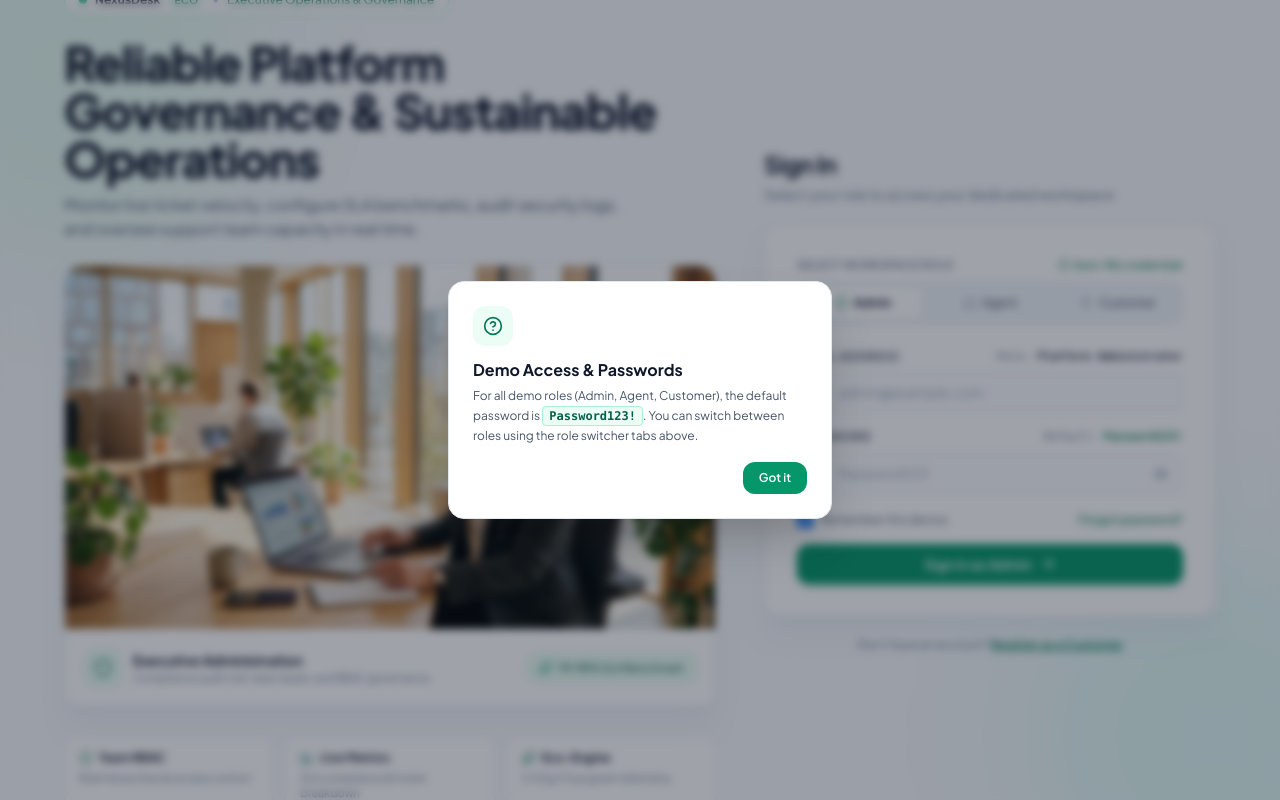
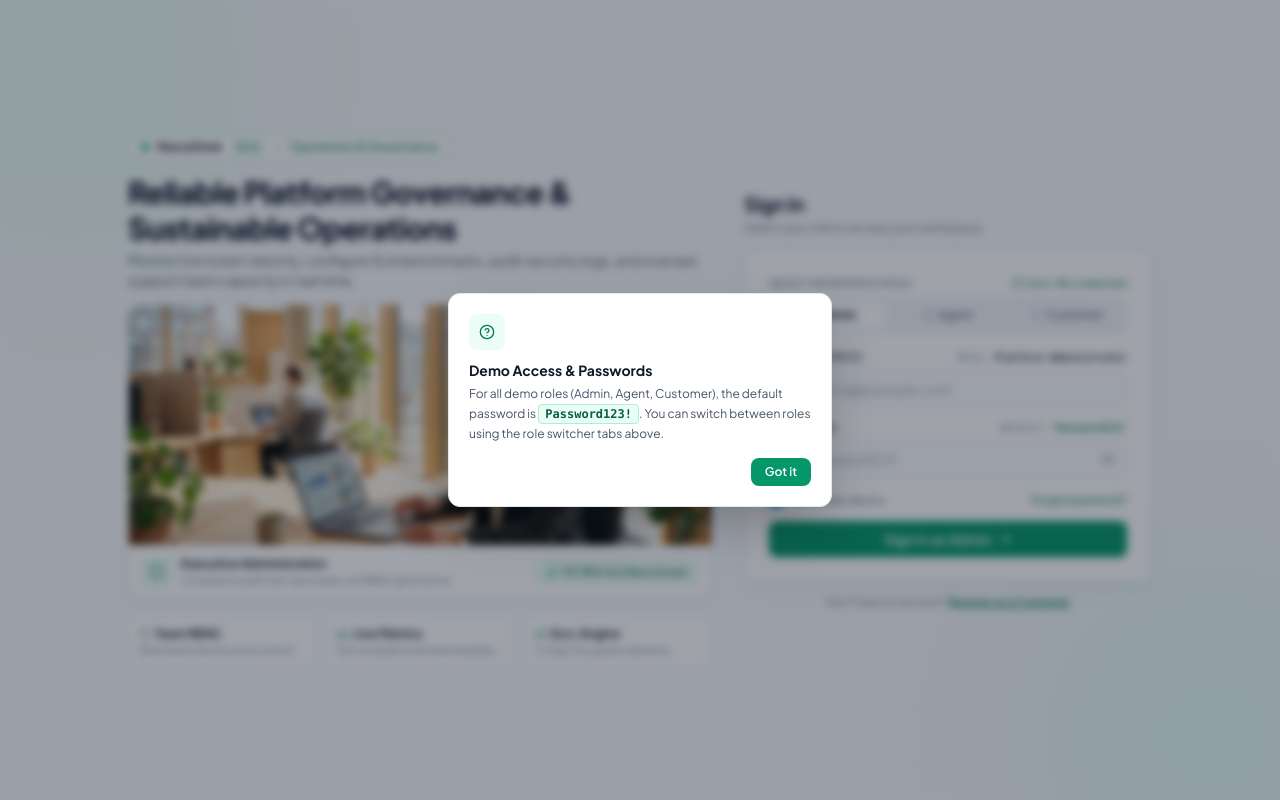
Before and after one commit to Suhirdha24/AI-customer-support-and-help-desk-platform, a React (Vite) app in the folder client/: page /login in a window 1280 px wide. Both pictures are taken after a click on the button "Forgot password?". Built offline with nearby package versions, Linux system fonts and the light colour scheme.

Commit message:
fix(ui): compact authentication layout to fit seamlessly within 100vh viewport without scrolling

```diff
--- a/client/src/features/auth/LoginPage.tsx
+++ b/client/src/features/auth/LoginPage.tsx
@@ -40,7 +40,6 @@ interface RoleConfig {
   icon: React.ElementType;
   activeColor: string;
   badgeBg: string;
-  // Natural visual showcase properties
   heroImage: string;
   badgeText: string;
   headline: string;
@@ -62,7 +61,7 @@ const ROLES: RoleConfig[] = [
     activeColor: 'bg-white text-emerald-900 shadow-sm border-slate-200/80 font-bold',
     badgeBg: 'bg-emerald-600',
     heroImage: '/images/natural_admin.jpg',
-    badgeText: 'Executive Operations & Governance',
+    badgeText: 'Operations & Governance',
     headline: 'Reliable Platform Governance & Sustainable Operations',
     description:
       'Monitor live ticket velocity, configure SLA benchmarks, audit security logs, and oversee support team capacity in real time.',
@@ -262,17 +261,17 @@ export const LoginPage: React.FC = () => {
   const OverlayIcon = currentRole.overlayIcon;
 
   return (
-    <div className="min-h-screen bg-slate-50 flex flex-col justify-center py-10 px-4 sm:px-6 lg:px-8 relative overflow-hidden font-sans text-slate-800">
+    <div className="min-h-screen lg:h-screen lg:max-h-screen bg-slate-50 flex flex-col justify-center py-4 lg:py-2 px-4 sm:px-6 lg:px-8 relative overflow-y-auto lg:overflow-hidden font-sans text-slate-800">
       {/* Soft natural ambient lighting */}
-      <div className="absolute -top-32 -left-32 w-96 h-96 bg-emerald-100/50 rounded-full blur-3xl pointer-events-none" />
-      <div className="absolute -bottom-32 -right-32 w-96 h-96 bg-teal-100/50 rounded-full blur-3xl pointer-events-none" />
+      <div className="absolute -top-32 -left-32 w-96 h-96 bg-emerald-100/40 rounded-full blur-3xl pointer-events-none" />
+      <div className="absolute -bottom-32 -right-32 w-96 h-96 bg-teal-100/40 rounded-full blur-3xl pointer-events-none" />
 
-      {/* Main 2-Column Split Container */}
-      <div className="max-w-6xl w-full mx-auto grid grid-cols-1 lg:grid-cols-12 gap-8 lg:gap-12 items-center relative z-10">
-        {/* Left 7 Columns: Product Showcase & Natural Photography */}
-        <div className="lg:col-span-7 space-y-6 text-left">
+      {/* Main 2-Column Split Container: Fits perfectly within screen height */}
+      <div className="max-w-5xl w-full mx-auto grid grid-cols-1 lg:grid-cols-12 gap-6 lg:gap-8 items-center relative z-10 my-auto">
+        {/* Left 7 Columns: Compact Product Showcase & Natural Photography */}
+        <div className="lg:col-span-7 space-y-3 sm:space-y-3.5 text-left">
           {/* Brand Badge */}
-          <div className="inline-flex items-center gap-2 px-3.5 py-1.5 rounded-full bg-white border border-emerald-200 text-xs text-emerald-800 shadow-sm backdrop-blur-md">
+          <div className="inline-flex items-center gap-2 px-3 py-1 rounded-full bg-white border border-emerald-200 text-xs text-emerald-800 shadow-xs">
             <span className="flex h-2 w-2 rounded-full bg-emerald-500" />
             <span className="font-bold text-slate-900">NexusDesk</span>
             <span className="text-emerald-700 bg-emerald-50 px-1.5 py-0.2 rounded font-semibold text-[10px] uppercase tracking-wider">
@@ -282,58 +281,58 @@ export const LoginPage: React.FC = () => {
             <span className="text-emerald-700 font-medium">{currentRole.badgeText}</span>
           </div>
 
-          {/* Natural Headline */}
-          <div className="space-y-2.5 transition-all duration-300">
-            <h1 className="text-3xl sm:text-4xl lg:text-5xl font-extrabold text-slate-900 tracking-tight leading-[1.15]">
+          {/* Compact Natural Headline */}
+          <div className="space-y-1 transition-all duration-300">
+            <h1 className="text-xl sm:text-2xl lg:text-3xl font-extrabold text-slate-900 tracking-tight leading-snug">
               {currentRole.headline}
             </h1>
-            <p className="text-sm sm:text-base text-slate-600 max-w-xl leading-relaxed">
+            <p className="text-xs sm:text-sm text-slate-600 line-clamp-2 leading-relaxed">
               {currentRole.description}
             </p>
           </div>
 
-          {/* Natural Photo Frame: Changes smoothly per role */}
-          <div className="relative rounded-2xl overflow-hidden border border-slate-200 bg-white shadow-xl shadow-slate-200/50 group min-h-[260px] sm:min-h-[340px]">
+          {/* Natural Photo Frame: Constrained height so it doesn't push down content */}
+          <div className="relative rounded-xl overflow-hidden border border-slate-200 bg-white shadow-md shadow-slate-200/50 group">
             <img
               key={currentRole.id}
               src={currentRole.heroImage}
               alt={`${currentRole.label} Workspace`}
-              className="w-full h-auto object-cover rounded-t-2xl transition-all duration-500 group-hover:scale-[1.01]"
+              className="w-full h-44 sm:h-52 lg:h-56 xl:h-60 object-cover rounded-t-xl transition-all duration-500 group-hover:scale-[1.01]"
             />
 
             {/* Natural Photo Bottom Overlay Bar */}
-            <div className="bg-white/95 border-t border-slate-100 p-4 sm:p-5 flex items-center justify-between text-xs">
-              <div className="flex items-center gap-3">
-                <div className="w-9 h-9 rounded-xl bg-emerald-50 border border-emerald-200/80 text-emerald-700 flex items-center justify-center">
-                  <OverlayIcon className="w-5 h-5" />
+            <div className="bg-white/95 border-t border-slate-100 px-3.5 py-2 sm:py-2.5 flex items-center justify-between text-xs">
+              <div className="flex items-center gap-2.5">
+                <div className="w-7 h-7 rounded-lg bg-emerald-50 border border-emerald-200/80 text-emerald-700 flex items-center justify-center">
+                  <OverlayIcon className="w-4 h-4" />
                 </div>
                 <div>
-                  <p className="font-bold text-slate-900 text-xs sm:text-sm">{currentRole.overlayTitle}</p>
-                  <p className="text-[11px] text-slate-500">{currentRole.overlaySubtitle}</p>
+                  <p className="font-bold text-slate-900 text-xs">{currentRole.overlayTitle}</p>
+                  <p className="text-[10px] text-slate-500 hidden sm:block">{currentRole.overlaySubtitle}</p>
                 </div>
               </div>
 
-              <div className="hidden sm:flex items-center gap-1.5 font-medium text-[11px] text-emerald-800 bg-emerald-50 border border-emerald-200 px-2.5 py-1 rounded-lg">
-                <Leaf className="w-3.5 h-3.5 text-emerald-600" />
+              <div className="flex items-center gap-1 font-medium text-[10px] sm:text-[11px] text-emerald-800 bg-emerald-50 border border-emerald-200 px-2 py-0.5 rounded-md">
+                <Leaf className="w-3 h-3 text-emerald-600 shrink-0" />
                 <span>{currentRole.overlayPill}</span>
               </div>
             </div>
           </div>
 
-          {/* 3 Natural Value Prop Cards */}
-          <div className="grid grid-cols-3 gap-3 pt-1">
+          {/* 3 Compact Natural Value Prop Cards */}
+          <div className="grid grid-cols-3 gap-2.5 pt-0.5">
             {currentRole.props.map((prop, idx) => {
               const PropIcon = prop.icon;
               return (
                 <div
                   key={idx}
-                  className="p-3.5 rounded-xl bg-white border border-slate-200/80 shadow-sm transition-all"
+                  className="p-2.5 rounded-lg bg-white border border-slate-200/80 shadow-xs transition-all"
                 >
-                  <div className="flex items-center gap-1.5 text-xs font-bold text-slate-900 mb-1">
-                    <PropIcon className={`w-3.5 h-3.5 ${prop.iconColor}`} />
-                    <span>{prop.title}</span>
+                  <div className="flex items-center gap-1 text-xs font-bold text-slate-900 mb-0.5">
+                    <PropIcon className={`w-3 h-3 ${prop.iconColor}`} />
+                    <span className="truncate">{prop.title}</span>
                   </div>
-                  <p className="text-[11px] text-slate-500 leading-snug">{prop.desc}</p>
+                  <p className="text-[10px] text-slate-500 leading-tight truncate">{prop.desc}</p>
                 </div>
               );
             })}
@@ -343,30 +342,30 @@ export const LoginPage: React.FC = () => {
         {/* Right 5 Columns: Clean White Authentication Card */}
         <div className="lg:col-span-5 w-full">
           {/* Card Header */}
-          <div className="text-center mb-5 lg:text-left">
-            <div className="inline-flex lg:hidden items-center justify-center w-11 h-11 rounded-xl bg-emerald-600 text-white shadow-md shadow-emerald-600/20 mb-3">
-              <Leaf className="w-5 h-5" />
+          <div className="text-center mb-3.5 lg:text-left">
+            <div className="inline-flex lg:hidden items-center justify-center w-9 h-9 rounded-lg bg-emerald-600 text-white shadow-xs mb-2">
+              <Leaf className="w-4 h-4" />
             </div>
-            <h2 className="text-2xl font-bold tracking-tight text-slate-900">Sign In</h2>
-            <p className="mt-1 text-xs sm:text-sm text-slate-500">
-              Select your role to access your dedicated workspace
+            <h2 className="text-xl font-bold tracking-tight text-slate-900">Sign In</h2>
+            <p className="mt-0.5 text-xs text-slate-500">
+              Select your role to access your workspace
             </p>
           </div>
 
-          <div className="bg-white border border-slate-200/90 rounded-2xl p-6 sm:p-8 shadow-xl shadow-slate-200/50">
-            {/* Segmented Role Selector in Clean Light Palette */}
-            <div className="mb-6">
-              <div className="flex items-center justify-between text-xs text-slate-500 mb-2">
-                <span className="font-semibold uppercase tracking-wider text-[11px] text-slate-500">
+          <div className="bg-white border border-slate-200/90 rounded-xl p-5 sm:p-6 shadow-lg shadow-slate-200/50">
+            {/* Segmented Role Selector */}
+            <div className="mb-4">
+              <div className="flex items-center justify-between text-xs text-slate-500 mb-1.5">
+                <span className="font-semibold uppercase tracking-wider text-[10px] text-slate-500">
                   Select Workspace Role
                 </span>
-                <span className="text-[11px] text-emerald-700 flex items-center gap-1 font-medium">
+                <span className="text-[10px] text-emerald-700 flex items-center gap-1 font-medium">
                   <Info className="w-3 h-3" />
                   <span>Auto-fills credentials</span>
                 </span>
               </div>
 
-              <div className="grid grid-cols-3 gap-1.5 p-1 bg-slate-100 border border-slate-200/60 rounded-xl">
+              <div className="grid grid-cols-3 gap-1 p-0.5 bg-slate-100 border border-slate-200/60 rounded-lg">
                 {ROLES.map((role) => {
                   const Icon = role.icon;
                   const isActive = activeRole === role.id;
@@ -375,13 +374,13 @@ export const LoginPage: React.FC = () => {
                       key={role.id}
                       type="button"
                       onClick={() => handleRoleSelect(role)}
-                      className={`flex items-center justify-center gap-1.5 py-2 px-2 rounded-lg text-xs transition-all cursor-pointer ${
+                      className={`flex items-center justify-center gap-1 py-1.5 px-1.5 rounded-md text-xs transition-all cursor-pointer ${
                         isActive
-                          ? 'bg-white text-slate-900 font-bold shadow-sm border border-slate-200/80'
+                          ? 'bg-white text-slate-900 font-bold shadow-xs border border-slate-200/80'
                           : 'text-slate-600 hover:text-slate-900 border border-transparent hover:bg-slate-200/60 font-medium'
                       }`}
                     >
-                      <Icon className={`w-3.5 h-3.5 ${isActive ? 'text-emerald-700' : 'text-slate-400'}`} />
+                      <Icon className={`w-3 h-3 ${isActive ? 'text-emerald-700' : 'text-slate-400'}`} />
                       <span>{role.label}</span>
                     </button>
                   );
@@ -391,26 +390,26 @@ export const LoginPage: React.FC = () => {
 
             {/* Inline Error Alert */}
             {errorMessage && (
-              <div className="mb-4 p-3 rounded-xl bg-rose-50 border border-rose-200 text-rose-800 text-xs flex items-start gap-2">
-                <AlertCircle className="w-4 h-4 text-rose-600 shrink-0 mt-0.5" />
-                <div className="flex-1 leading-relaxed">{errorMessage}</div>
+              <div className="mb-3 p-2.5 rounded-lg bg-rose-50 border border-rose-200 text-rose-800 text-xs flex items-start gap-1.5">
+                <AlertCircle className="w-3.5 h-3.5 text-rose-600 shrink-0 mt-0.5" />
+                <div className="flex-1 leading-tight">{errorMessage}</div>
               </div>
             )}
 
             {/* Form */}
-            <form onSubmit={handleLogin} className="space-y-4" autoComplete="off">
+            <form onSubmit={handleLogin} className="space-y-3" autoComplete="off">
               {/* Email Address */}
               <div>
-                <div className="flex items-center justify-between mb-1.5">
-                  <label className="block text-xs font-semibold text-slate-700 uppercase tracking-wider">
+                <div className="flex items-center justify-between mb-1">
+                  <label className="block text-[11px] font-semibold text-slate-700 uppercase tracking-wider">
                     Email Address
                   </label>
-                  <span className="text-[11px] text-slate-500 font-mono">
+                  <span className="text-[10px] text-slate-500 font-mono">
                     Role: <strong className="text-slate-800 font-semibold">{currentRole.subLabel}</strong>
                   </span>
                 </div>
                 <div className="relative">
-                  <Mail className="w-4 h-4 text-slate-400 absolute left-3.5 top-3.5" />
+                  <Mail className="w-3.5 h-3.5 text-slate-400 absolute left-3 top-3" />
                   <input
                     key={`email-${activeRole}`}
                     type="email"
@@ -421,23 +420,23 @@ export const LoginPage: React.FC = () => {
                     placeholder={currentRole.email}
                     autoComplete="new-password"
                     disabled={loading}
-                    className="w-full bg-slate-50/60 border border-slate-200 rounded-xl pl-10 pr-4 py-2.5 text-sm text-slate-900 placeholder-slate-400 focus:bg-white focus:outline-none focus:border-emerald-600 focus:ring-2 focus:ring-emerald-500/20 transition-all disabled:opacity-60"
+                    className="w-full bg-slate-50/60 border border-slate-200 rounded-lg pl-9 pr-3 py-2 text-xs sm:text-sm text-slate-900 placeholder-slate-400 focus:bg-white focus:outline-none focus:border-emerald-600 focus:ring-2 focus:ring-emerald-500/20 transition-all disabled:opacity-60"
                   />
                 </div>
               </div>
 
               {/* Password */}
               <div>
-                <div className="flex items-center justify-between mb-1.5">
-                  <label className="block text-xs font-semibold text-slate-700 uppercase tracking-wider">
+                <div className="flex items-center justify-between mb-1">
+                  <label className="block text-[11px] font-semibold text-slate-700 uppercase tracking-wider">
                     Password
                   </label>
-                  <span className="text-[11px] text-slate-500 font-mono">
+                  <span className="text-[10px] text-slate-500 font-mono">
                     Default: <strong className="text-emerald-700 font-semibold">Password123!</strong>
                   </span>
                 </div>
                 <div className="relative">
-                  <Lock className="w-4 h-4 text-slate-400 absolute left-3.5 top-3.5" />
+                  <Lock className="w-3.5 h-3.5 text-slate-400 absolute left-3 top-3" />
                   <input
                     key={`pwd-${activeRole}`}
                     type={showPassword ? 'text' : 'password'}
@@ -448,35 +447,35 @@ export const LoginPage: React.FC = () => {
                     placeholder="Password123!"
                     autoComplete="new-password"
                     disabled={loading}
-                    className="w-full bg-slate-50/60 border border-slate-200 rounded-xl pl-10 pr-10 py-2.5 text-sm text-slate-900 placeholder-slate-400 focus:bg-white focus:outline-none focus:border-emerald-600 focus:ring-2 focus:ring-emerald-500/20 transition-all disabled:opacity-60"
+                    className="w-full bg-slate-50/60 border border-slate-200 rounded-lg pl-9 pr-9 py-2 text-xs sm:text-sm text-slate-900 placeholder-slate-400 focus:bg-white focus:outline-none focus:border-emerald-600 focus:ring-2 focus:ring-emerald-500/20 transition-all disabled:opacity-60"
                   />
                   <button
                     type="button"
                     onClick={() => setShowPassword(!showPassword)}
                     aria-label={showPassword ? 'Hide password' : 'Show password'}
-                    className="absolute right-3.5 top-3.5 text-slate-400 hover:text-slate-600 transition-colors cursor-pointer"
+                    className="absolute right-3 top-3 text-slate-400 hover:text-slate-600 transition-colors cursor-pointer"
                   >
-                    {showPassword ? <EyeOff className="w-4 h-4" /> : <Eye className="w-4 h-4" />}
+                    {showPassword ? <EyeOff className="w-3.5 h-3.5" /> : <Eye className="w-3.5 h-3.5" />}
                   </button>
                 </div>
               </div>
 
               {/* Options */}
               <div className="flex items-center justify-between pt-0.5">
-                <label className="flex items-center gap-2 cursor-pointer text-xs text-slate-600">
+                <label className="flex items-center gap-1.5 cursor-pointer text-xs text-slate-600">
                   <input
                     type="checkbox"
                     checked={rememberMe}
                     onChange={(e) => setRememberMe(e.target.checked)}
-                    className="w-4 h-4 rounded border-slate-300 bg-white text-emerald-600 focus:ring-emerald-500/30"
+                    className="w-3.5 h-3.5 rounded border-slate-300 bg-white text-emerald-600 focus:ring-emerald-500/30"
                   />
-                  <span>Remember this device</span>
+                  <span className="text-[11px]">Remember device</span>
                 </label>
 
                 <button
                   type="button"
                   onClick={() => setForgotModalOpen(true)}
-                  className="text-xs text-emerald-700 hover:text-emerald-800 font-medium transition-colors"
+                  className="text-[11px] text-emerald-700 hover:text-emerald-800 font-medium transition-colors"
                 >
                   Forgot password?
                 </button>
@@ -486,17 +485,17 @@ export const LoginPage: React.FC = () => {
               <button
                 type="submit"
                 disabled={loading}
-                className="w-full mt-2 flex items-center justify-center gap-2 py-2.5 px-4 bg-emerald-600 hover:bg-emerald-700 active:bg-emerald-800 text-white text-sm font-semibold rounded-xl shadow-md shadow-emerald-600/25 transition-all disabled:opacity-50 cursor-pointer"
+                className="w-full mt-1.5 flex items-center justify-center gap-1.5 py-2 px-3 bg-emerald-600 hover:bg-emerald-700 active:bg-emerald-800 text-white text-xs sm:text-sm font-semibold rounded-lg shadow-sm shadow-emerald-600/25 transition-all disabled:opacity-50 cursor-pointer"
               >
                 {loading ? (
                   <>
-                    <div className="w-4 h-4 border-2 border-white border-t-transparent rounded-full animate-spin" />
+                    <div className="w-3.5 h-3.5 border-2 border-white border-t-transparent rounded-full animate-spin" />
                     <span>Signing in as {currentRole.label}...</span>
                   </>
                 ) : (
                   <>
                     <span>Sign in as {currentRole.label}</span>
-                    <ArrowRight className="w-4 h-4" />
+                    <ArrowRight className="w-3.5 h-3.5" />
                   </>
                 )}
               </button>
@@ -504,7 +503,7 @@ export const LoginPage: React.FC = () => {
           </div>
 
           {/* Footer */}
-          <p className="text-center text-xs text-slate-500 mt-5">
+          <p className="text-center text-[11px] text-slate-500 mt-3">
             Don't have an account?{' '}
             <Link to="/register" className="font-semibold text-emerald-700 hover:text-emerald-800 underline">
               Register as a Customer
@@ -516,12 +515,12 @@ export const LoginPage: React.FC = () => {
       {/* Forgot Password Modal */}
       {forgotModalOpen && (
         <div className="fixed inset-0 z-50 flex items-center justify-center p-4 bg-slate-900/40 backdrop-blur-sm animate-fadeIn">
-          <div className="bg-white border border-slate-200 rounded-2xl p-6 max-w-sm w-full shadow-2xl text-left">
-            <div className="w-10 h-10 rounded-xl bg-emerald-50 text-emerald-700 flex items-center justify-center mb-3">
-              <HelpCircle className="w-5 h-5" />
+          <div className="bg-white border border-slate-200 rounded-xl p-5 max-w-sm w-full shadow-2xl text-left">
+            <div className="w-9 h-9 rounded-lg bg-emerald-50 text-emerald-700 flex items-center justify-center mb-2.5">
+              <HelpCircle className="w-4 h-4" />
             </div>
-            <h3 className="text-base font-bold text-slate-900 mb-1">Demo Access & Passwords</h3>
-            <p className="text-xs text-slate-600 mb-4 leading-relaxed">
+            <h3 className="text-sm font-bold text-slate-900 mb-1">Demo Access & Passwords</h3>
+            <p className="text-xs text-slate-600 mb-3.5 leading-relaxed">
               For all demo roles (Admin, Agent, Customer), the default password is{' '}
               <code className="text-emerald-800 bg-emerald-50 border border-emerald-200 px-1.5 py-0.5 rounded font-mono font-bold">
                 Password123!
@@ -532,7 +531,7 @@ export const LoginPage: React.FC = () => {
               <button
                 type="button"
                 onClick={() => setForgotModalOpen(false)}
-                className="px-4 py-2 bg-emerald-600 hover:bg-emerald-700 text-white text-xs font-semibold rounded-xl transition-colors cursor-pointer"
+                className="px-3.5 py-1.5 bg-emerald-600 hover:bg-emerald-700 text-white text-xs font-semibold rounded-lg transition-colors cursor-pointer"
               >
                 Got it
               </button>
```
Also changed, not shown: client/src/features/auth/RegisterPage.tsx (+67 -67 lines).
